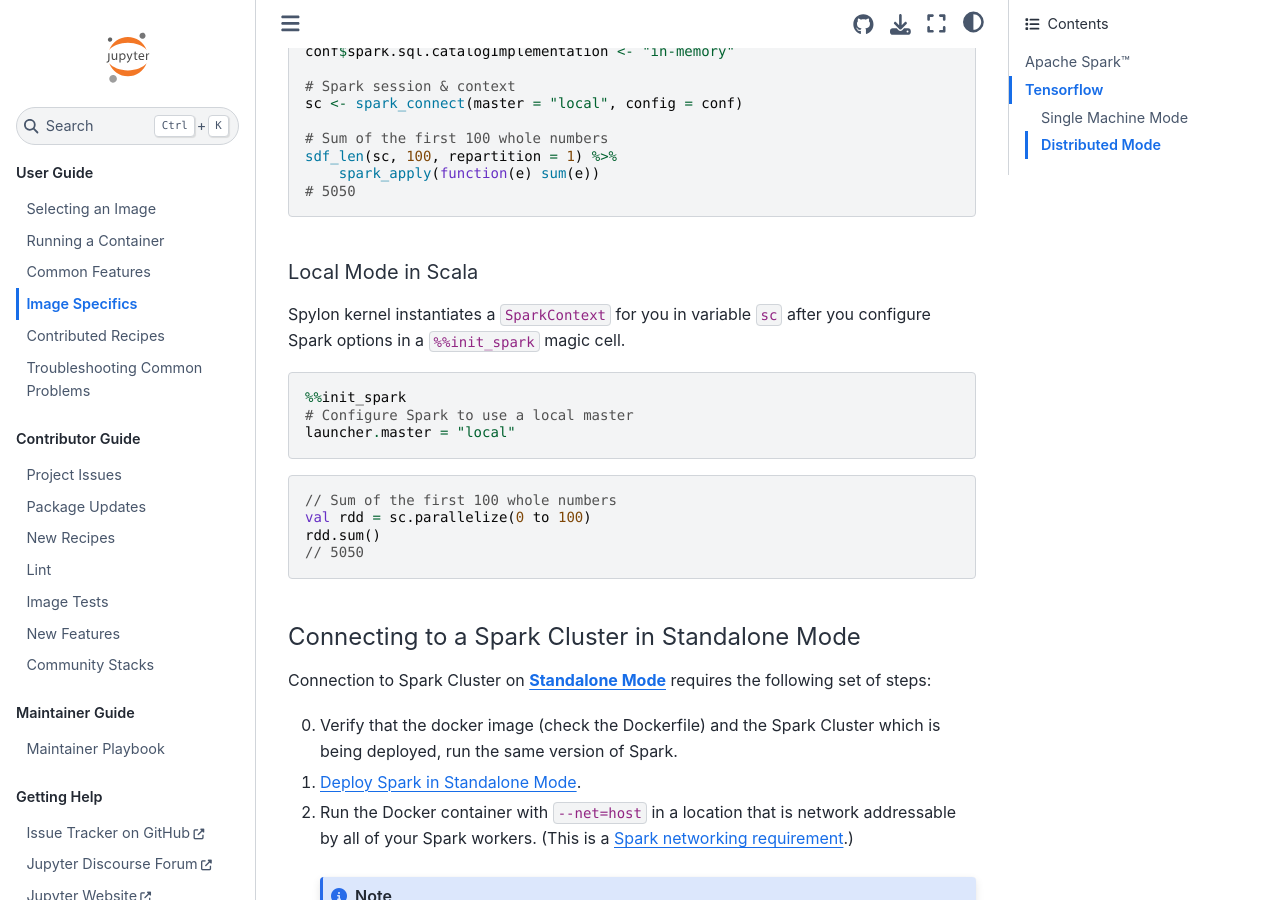
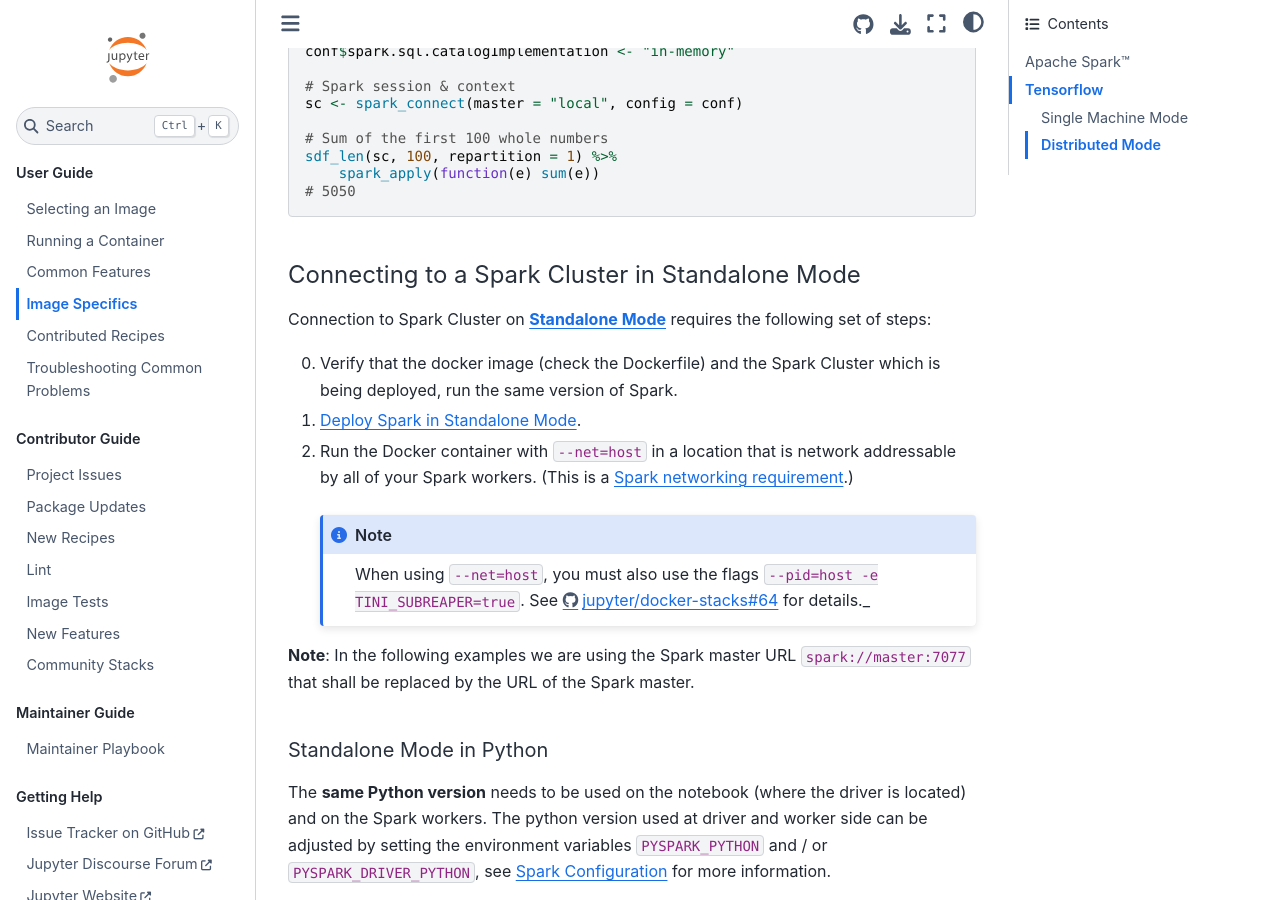
Before and after one commit to jupyter/docker-stacks, a Sphinx documentation site: the page built from docs/using/specifics.md, in a window 1280 px wide and 900 px high, scrolled down 3391 px. Built offline with Sphinx 7.4.7 and the Sphinx Book theme 1.1.4, drawn with Linux system fonts in a browser that asks for light colours; some of the changed text lies outside the part shown.

Commit message:
Remove scala from specifics

````diff
--- a/docs/using/specifics.md
+++ b/docs/using/specifics.md
@@ -76,7 +76,7 @@
 
 ### Usage Examples
 
-The `jupyter/pyspark-notebook` and `jupyter/all-spark-notebook` images support the use of [Apache Spark](https://spark.apache.org/) in Python, R, and Scala notebooks.
+The `jupyter/pyspark-notebook` and `jupyter/all-spark-notebook` images support the use of [Apache Spark](https://spark.apache.org/) in Python and R notebooks.
 The following sections provide some examples of how to get started using them.
 
 #### Using Spark Local Mode
@@ -142,24 +142,6 @@
 sdf_len(sc, 100, repartition = 1) %>%
     spark_apply(function(e) sum(e))
 # 5050
-```
-
-##### Local Mode in Scala
-
-Spylon kernel instantiates a `SparkContext` for you in variable `sc` after you configure Spark
-options in a `%%init_spark` magic cell.
-
-```python
-%%init_spark
-# Configure Spark to use a local master
-launcher.master = "local"
-```
-
-```scala
-// Sum of the first 100 whole numbers
-val rdd = sc.parallelize(0 to 100)
-rdd.sum()
-// 5050
 ```
 
 #### Connecting to a Spark Cluster in Standalone Mode
@@ -235,24 +217,6 @@
 # 5050
 ```
 
-##### Standalone Mode in Scala
-
-Spylon kernel instantiates a `SparkContext` for you in variable `sc` after you configure Spark
-options in a `%%init_spark` magic cell.
-
-```python
-%%init_spark
-# Configure Spark to use a local master
-launcher.master = "spark://master:7077"
-```
-
-```scala
-// Sum of the first 100 whole numbers
-val rdd = sc.parallelize(0 to 100)
-rdd.sum()
-// 5050
-```
-
 ### Define Spark Dependencies
 
 ```{note}
````
